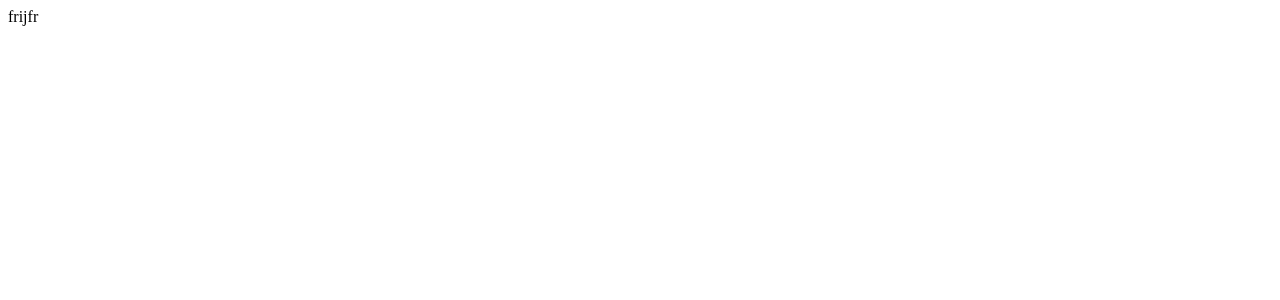
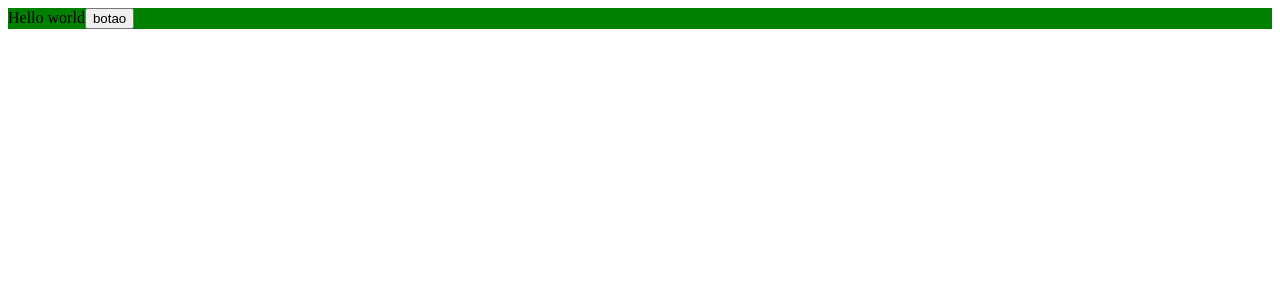
Before and after one commit to DenissonPereira/Heisenberg-DM-Data-Platform, a React (Vite) app in the folder web/: page / in a window 1280 px wide. Shown: the top 300 px of the page. Built offline with nearby package versions, Linux system fonts and the light colour scheme; the HTML template or start-up script is replaced by a standard one.

Commit message:
feat: :lipstick: Add theme

```diff
--- a/web/package.json
+++ b/web/package.json
@@ -11,7 +11,8 @@
   },
   "dependencies": {
     "react": "^18.2.0",
-    "react-dom": "^18.2.0"
+    "react-dom": "^18.2.0",
+    "styled-components": "^6.1.11"
   },
   "devDependencies": {
     "@types/react": "^18.2.66",
--- a/web/src/App.tsx
+++ b/web/src/App.tsx
@@ -1,9 +1,26 @@
+import { useState } from "react"
+import { ThemeProvider } from "styled-components"
+import { darkTheme, lightTheme } from "./darktheme"
+import { Container } from "./styles"
+import { GlobalStyles } from "./globalStyles"
 
 
 function App() {
 
+  const [theme, setTheme] = useState("light")
+
+  const themeToggler = () => {
+    theme === "light" ? setTheme("dark") : setTheme("light")
+  }
+
   return (
-    <div>frijfr</div>
+    <ThemeProvider theme={theme === "light" ? lightTheme : darkTheme}>
+      <GlobalStyles />
+      <Container>
+        Hello world
+        <button onClick={themeToggler}>botao</button>
+      </Container>
+    </ThemeProvider>
   )
 }
 
--- /dev/null
+++ b/web/src/darktheme.ts
@@ -0,0 +1,11 @@
+export const lightTheme = {
+    body: '#fff',
+    FontColor: '#000',
+    div: 'green'
+}
+
+export const darkTheme = {
+    body: '#000',
+    fontColor: '#fff',
+    div: 'red'
+}
--- /dev/null
+++ b/web/src/globalStyles.ts
@@ -0,0 +1,8 @@
+import { createGlobalStyle } from "styled-components";
+
+export const GlobalStyles = createGlobalStyle`
+    body {
+        background-color: ${props => props.theme.body};
+        transition: background-color 0.3s ease;
+    }
+`;
--- /dev/null
+++ b/web/src/styles.ts
@@ -0,0 +1,7 @@
+import styled from "styled-components";
+
+export const Container = styled.div`
+    color: ${props => props.theme.fontColor};
+    background-color: ${props => props.theme.div};
+    transition: color 0.3s ease;
+`;
```
Also changed, not shown: 1 other file (tests, documents, lock files or other folders).
